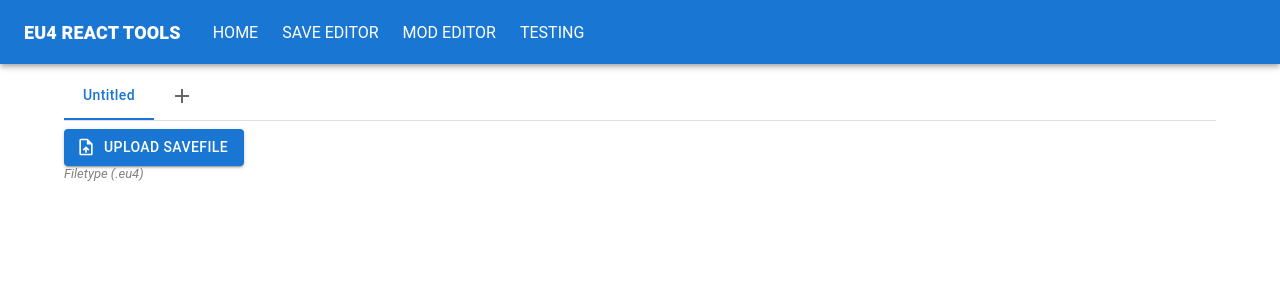
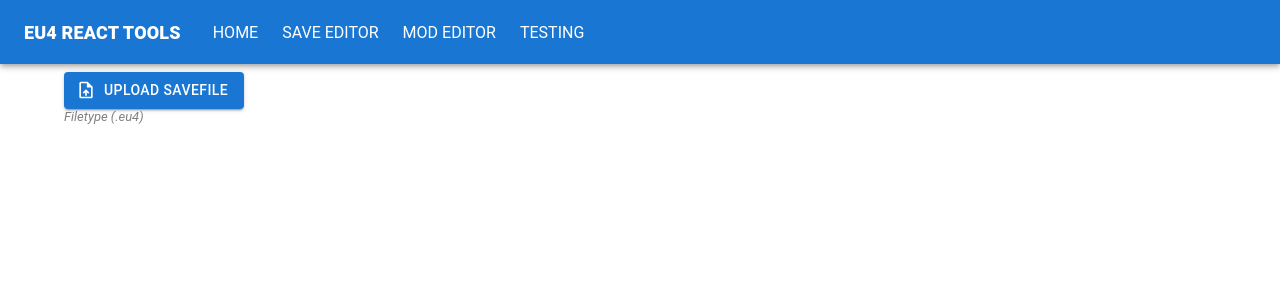
Before and after one commit to hamletmillqvist/eu4-react-tools, a React (Vite) app: page /eu4-react-tools/saveEditor in a window 1280 px wide. Shown: the top 300 px of the page. Built offline with nearby package versions, Linux system fonts and the light colour scheme.

Commit message:
Removed tabs for opened save files (better for user to create a new browser tab instead as to save space on the view)

```diff
--- a/src/Pages/SaveEditor/Components/SaveEditorTab.tsx
+++ /dev/null
@@ -1,52 +0,0 @@
-import {useState} from "react";
-import {SaveFile} from "../SaveFile.ts";
-import {SaveFileUtil} from "../SaveFileUtil.ts";
-import {FileUploadForm} from "../../../Components/FileUploadForm.tsx";
-import {Alert, Box, Snackbar} from "@mui/material";
-import SaveFileTreeView from "./SaveFileTreeView.tsx";
-
-interface IProps {
-    onTabNameChanged: (name: string) => void;
-}
-
-export const SaveEditorTab = (props: IProps) => {
-    const [saveFile, setSaveFile] = useState<SaveFile>();
-    const [error, setError] = useState<string | null>(null);
-
-    const onFileUploaded = async (file: File) => {
-        const parseResult = await SaveFileUtil.parse(file);
-
-        if (parseResult.errorText) {
-            setError(parseResult.errorText);
-            return false;
-        }
-
-        setError(null);
-        setSaveFile(parseResult.saveFile);
-
-        const saveName = parseResult.saveFile?.name.slice(0, parseResult.saveFile?.name.length - ".eu4".length);
-        if (saveName != null) {
-            props.onTabNameChanged(saveName);
-        } else {
-            props.onTabNameChanged("Unknown")
-        }
-    }
-
-    return (<>
-        {!saveFile && <FileUploadForm onFileUploaded={onFileUploaded} buttonText="Upload savefile" accepts=".eu4"/>}
-        <Snackbar open={!!error} autoHideDuration={10_000} onClick={() => setError(null)}>
-            <Alert onClick={() => setError(null)} severity="error">
-                {error}
-            </Alert>
-        </Snackbar>
-
-        {saveFile &&
-            <Box sx={{display: "flex"}}>
-                <SaveFileTreeView saveFile={saveFile}/>
-                <Box>
-                    Lorem ipsum dolor sit amet
-                </Box>
-            </Box>
-        }
-    </>)
-}
--- a/src/Pages/SaveEditor/Components/SaveEditorView.tsx
+++ b/src/Pages/SaveEditor/Components/SaveEditorView.tsx
@@ -1,80 +1,52 @@
 import {useState} from "react";
-import {Box, Tab} from "@mui/material";
-import * as Material from "@mui/material";
-import {Add} from "@mui/icons-material";
-import {SaveEditorTab} from "./SaveEditorTab.tsx";
-import TabsContainer from "../../../Components/TabsContainer.tsx";
-
-interface ITab {
-    id: number;
-    name: string;
-}
-
-const defaultTabName = "Untitled";
+import {Alert, Box, Snackbar} from "@mui/material";
+import {SaveFile} from "../SaveFile.ts";
+import {SaveFileUtil} from "../SaveFileUtil.ts";
+import {FileUploadForm} from "../../../Components/FileUploadForm.tsx";
+import SaveFileTreeView from "./SaveFileTreeView.tsx";
 
 const SaveEditorView = () => {
+    const [saveFile, setSaveFile] = useState<SaveFile>();
+    const [error, setError] = useState<string | null>(null);
 
-    const [selectedTabId, setSelectedTab] = useState(0);
-    const [tabs, setTabs] = useState<ITab[]>([
-        {id: 0, name: defaultTabName,}
-    ]);
+    const onFileUploaded = async (file: File) => {
+        const parseResult = await SaveFileUtil.parse(file);
 
-    const onTabClick = (tab: ITab) => {
-        setSelectedTab(tab.id)
-    }
+        if (parseResult.errorText) {
+            setError(parseResult.errorText);
+            return false;
+        }
 
-    const onAddClick = () => {
-        const newTab: ITab = {
-            id: tabs.length,
-            name: defaultTabName,
-        };
-        setTabs(prevState => [...prevState, newTab]);
-    }
-
-    const onRemoveTab = (tab: ITab) => {
-        setTabs(prevState => [...prevState].filter(f => f.id != tab.id));
-    }
-
-    const onTabRename = (tab: ITab, newName: string) => {
-        tab.name = newName;
-        setTabs([...tabs]);
-    }
+        setError(null);
+        setSaveFile(parseResult.saveFile);
+    };
 
     return (<>
-        <Box>
-            <TabsContainer>
-                <Material.Tabs value={selectedTabId}>
-                    {tabs.map(tab =>
-                        <Tab key={tab.id}
-                             label={tab.name}
-                             onClick={() => onTabClick(tab)}
-                             sx={{
-                                 ":hover": {
-                                     color: "#0872cf",
-                                 },
-                                 textTransform: "inherit",
-                             }}/>
-                    )}
-                    <Tab key={tabs.length}
-                         onClick={onAddClick}
-                         sx={{
-                             margin: 0,
-                             minWidth: 0,
-                             ":hover": {color: "#0872cf"}
-                         }}
-                         icon={<Add/>}
-                         iconPosition={"end"}/>
-                </Material.Tabs>
-            </TabsContainer>
-            <Box>
-                {tabs.map(tab =>
-                    <Box key={tab.id}
-                         sx={{display: selectedTabId == tab.id ? "visible" : "none"}}>
-                        <SaveEditorTab onTabNameChanged={newName => onTabRename(tab, newName)}/>
+        {!saveFile && <FileUploadForm onFileUploaded={onFileUploaded}
+                                      buttonText="Upload savefile"
+                                      accepts=".eu4"/>}
+        <Snackbar open={!!error}
+                  autoHideDuration={10_000}
+                  onClick={() => setError(null)}>
+            <Alert onClick={() => setError(null)} severity="error">
+                {error}
+            </Alert>
+        </Snackbar>
+
+        {saveFile &&
+            <>
+                <Box sx={{display: "flex", gap: 8}}>
+
+                    <Box sx={{flex: 1}}>
+                        <SaveFileTreeView saveFile={saveFile}/>
                     </Box>
-                )}
-            </Box>
-        </Box>
+                    <Box sx={{flex: 1}}>
+                        <p>Lorem ipsum dolor sit amet</p>
+
+                    </Box>
+                </Box>
+            </>
+        }
     </>)
 }
 
```
